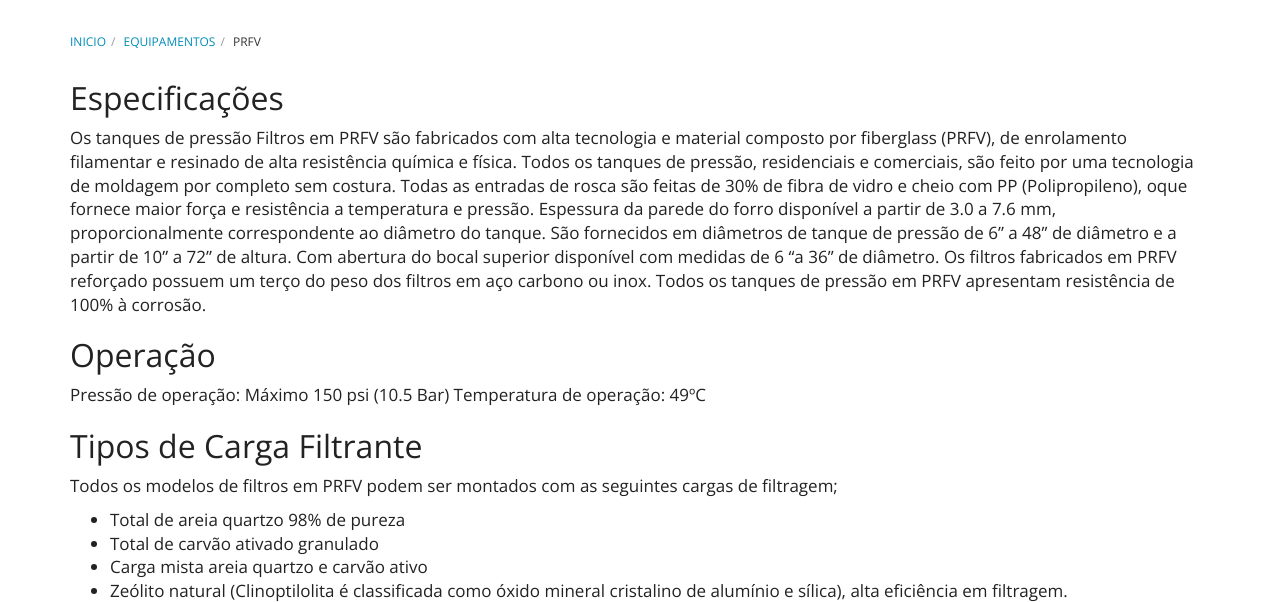
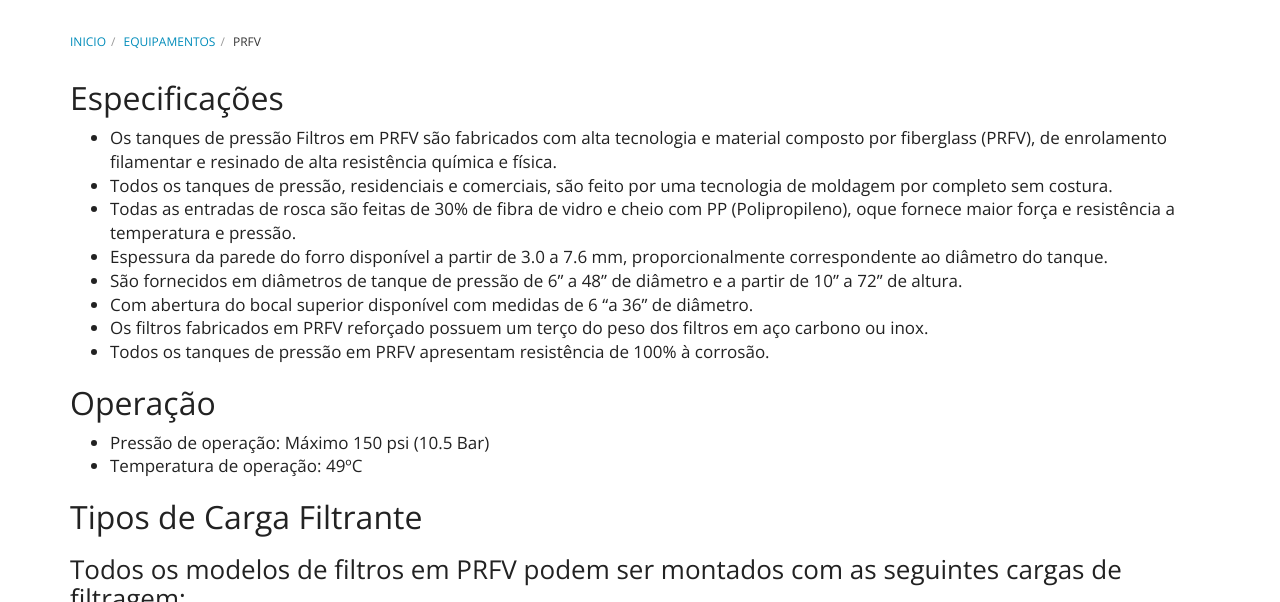
Before and after one commit to purewaterefluentes/purewaterefluentes.github.io, a Jekyll site: the page built from equipamentos/filtro-de-agua-fiberglass-PRFV.md, in a window 1280 px wide and 900 px high, cut to the strip 298-900 px from the top of the window. Built offline with Jekyll 4.4.1, drawn with Linux system fonts in a browser that asks for light colours; nearby versions of some CDN libraries; library files that are not in the unit come from our copies.

Commit message:
Update filtro-de-agua-fiberglass-PRFV.md

```diff
--- a/equipamentos/filtro-de-agua-fiberglass-PRFV.md
+++ b/equipamentos/filtro-de-agua-fiberglass-PRFV.md
@@ -6,21 +6,23 @@ subtitle: Filtro Industrial em Fiberglass
 ---
 
 ## Especificações
-Os tanques de pressão Filtros em PRFV são fabricados com alta tecnologia e material composto por fiberglass (PRFV), de enrolamento filamentar e resinado de alta resistência química e física.
-Todos os tanques de pressão, residenciais e comerciais, são feito por uma tecnologia de moldagem por completo sem costura.
-Todas as entradas de rosca são feitas de 30% de fibra de vidro e cheio com PP (Polipropileno), oque fornece maior força e resistência a temperatura e pressão.
-Espessura da parede do forro disponível a partir de 3.0 a 7.6 mm, proporcionalmente correspondente ao diâmetro do tanque.
-São fornecidos em diâmetros de tanque de pressão de 6" a 48" de diâmetro e a partir de 10" a 72" de altura.
-Com abertura do bocal superior disponível com medidas de 6 "a 36" de diâmetro.
-Os filtros fabricados em PRFV reforçado possuem um terço do peso dos filtros em aço carbono ou inox.
-Todos os tanques de pressão em PRFV apresentam resistência de 100% à corrosão.
+
+- Os tanques de pressão Filtros em PRFV são fabricados com alta tecnologia e material composto por fiberglass (PRFV), de enrolamento filamentar e resinado de alta resistência química e física.
+- Todos os tanques de pressão, residenciais e comerciais, são feito por uma tecnologia de moldagem por completo sem costura.
+- Todas as entradas de rosca são feitas de 30% de fibra de vidro e cheio com PP (Polipropileno), oque fornece maior força e resistência a temperatura e pressão.
+- Espessura da parede do forro disponível a partir de 3.0 a 7.6 mm, proporcionalmente correspondente ao diâmetro do tanque.
+- São fornecidos em diâmetros de tanque de pressão de 6" a 48" de diâmetro e a partir de 10" a 72" de altura.
+- Com abertura do bocal superior disponível com medidas de 6 "a 36" de diâmetro.
+- Os filtros fabricados em PRFV reforçado possuem um terço do peso dos filtros em aço carbono ou inox.
+- Todos os tanques de pressão em PRFV apresentam resistência de 100% à corrosão.
 
 ## Operação
-Pressão de operação: Máximo 150 psi (10.5 Bar)
-Temperatura de operação: 49ºC
+- Pressão de operação: Máximo 150 psi (10.5 Bar)
+- Temperatura de operação: 49ºC
 
 ## Tipos de Carga Filtrante
-Todos os modelos de filtros em PRFV podem ser montados com as seguintes cargas de filtragem;
+
+### Todos os modelos de filtros em PRFV podem ser montados com as seguintes cargas de filtragem;
 
 - Total de areia quartzo 98% de pureza
 - Total de carvão ativado granulado
```
